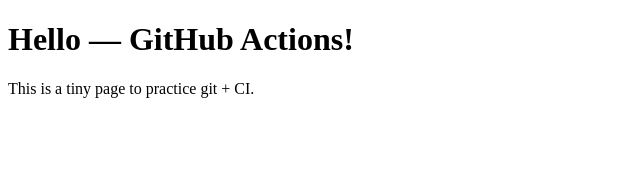
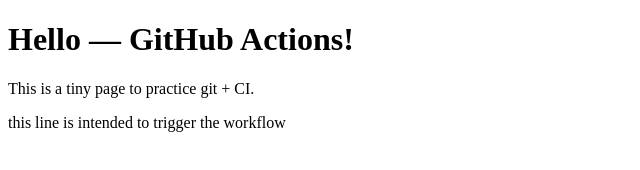
Before and after one commit to atharvapatil20o/HTML-to-check-YAML, a plain HTML site: page index.html in a window 1280 px wide. Shown: the whole page, without its empty margins (0-640 px from the left). Drawn offline with Linux system fonts and the light colour scheme.

Commit message:
this commit will trigger a workflow

```diff
--- a/index.html
+++ b/index.html
@@ -8,5 +8,6 @@
 <body>
   <h1>Hello — GitHub Actions!</h1>
   <p>This is a tiny page to practice git + CI.</p>
+  <p>this line is intended to trigger the workflow </p>
 </body>
 </html>
```
